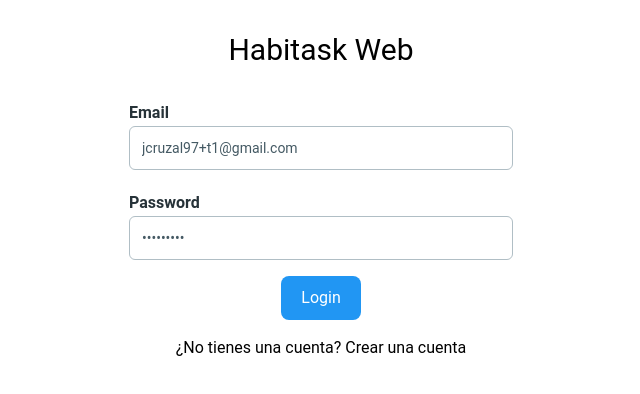
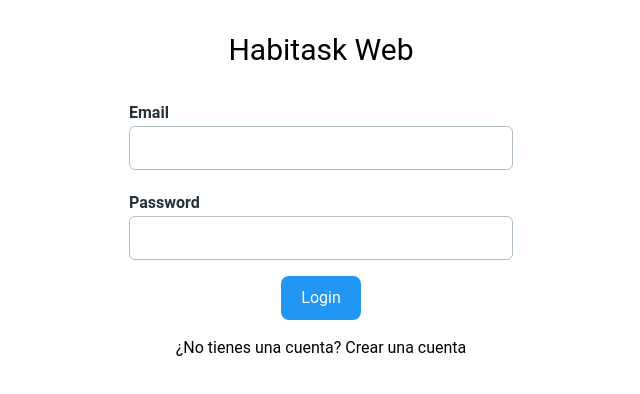
Before and after one commit to akruz97/habitask_web, a React (Vite) app: page /login in a window 1280 px wide. Shown: the top 394 px of the page, without its empty margins (319-959 px from the left). Built offline with nearby package versions, Linux system fonts and the light colour scheme.

Commit message:
delete test data

```diff
--- a/src/pages/public/Login.tsx
+++ b/src/pages/public/Login.tsx
@@ -17,8 +17,8 @@
         status
      } = useSelector((state: RootState) => state.auth);
 
-    const [email, setEmail] = useState<string>('jcruzal97+t1@gmail.com');
-    const [password, setPassword] = useState<string>('Barce@123')
+    const [email, setEmail] = useState<string>('');
+    const [password, setPassword] = useState<string>('')
 
     const navigate = useNavigate();
 
```
